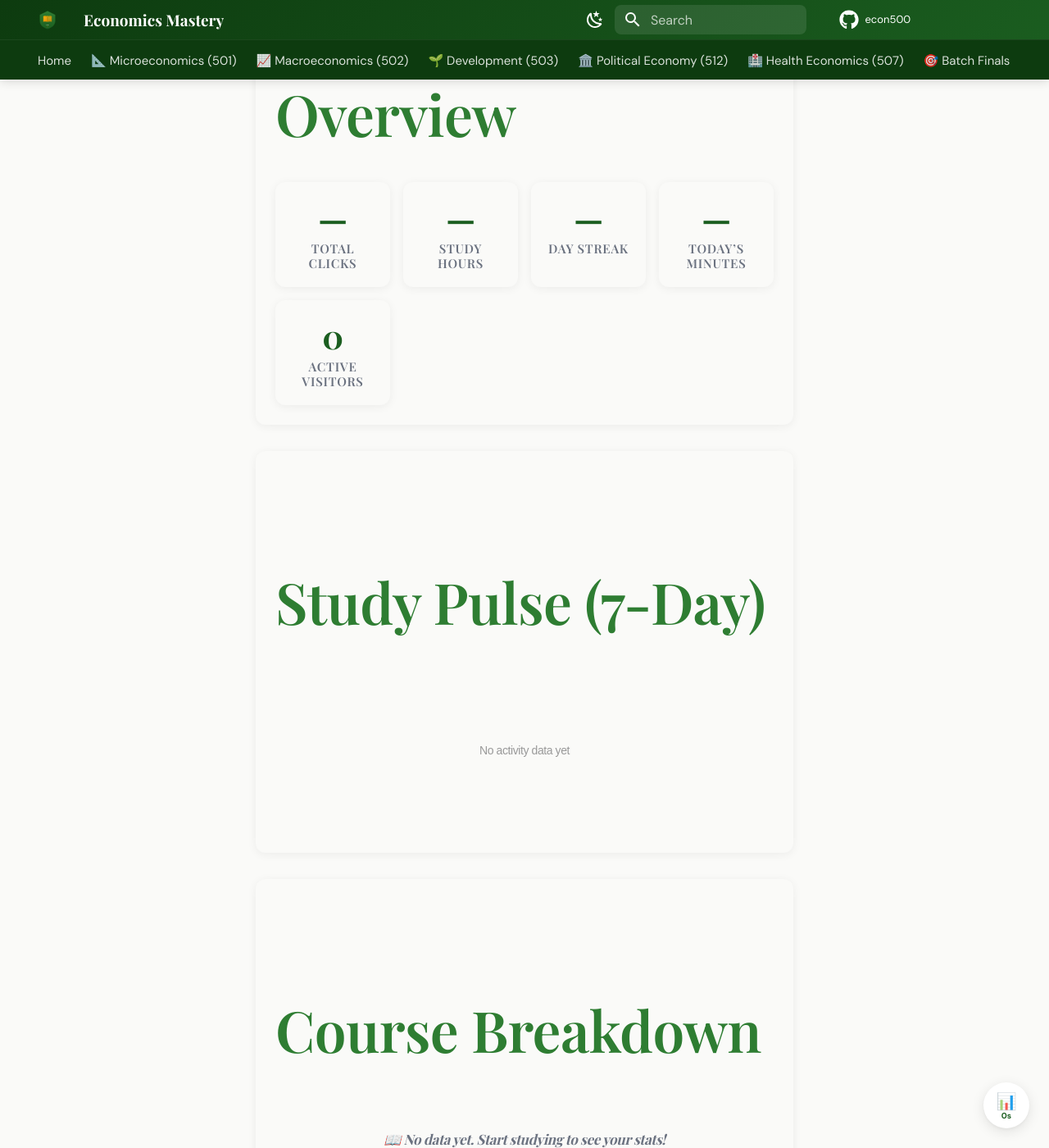
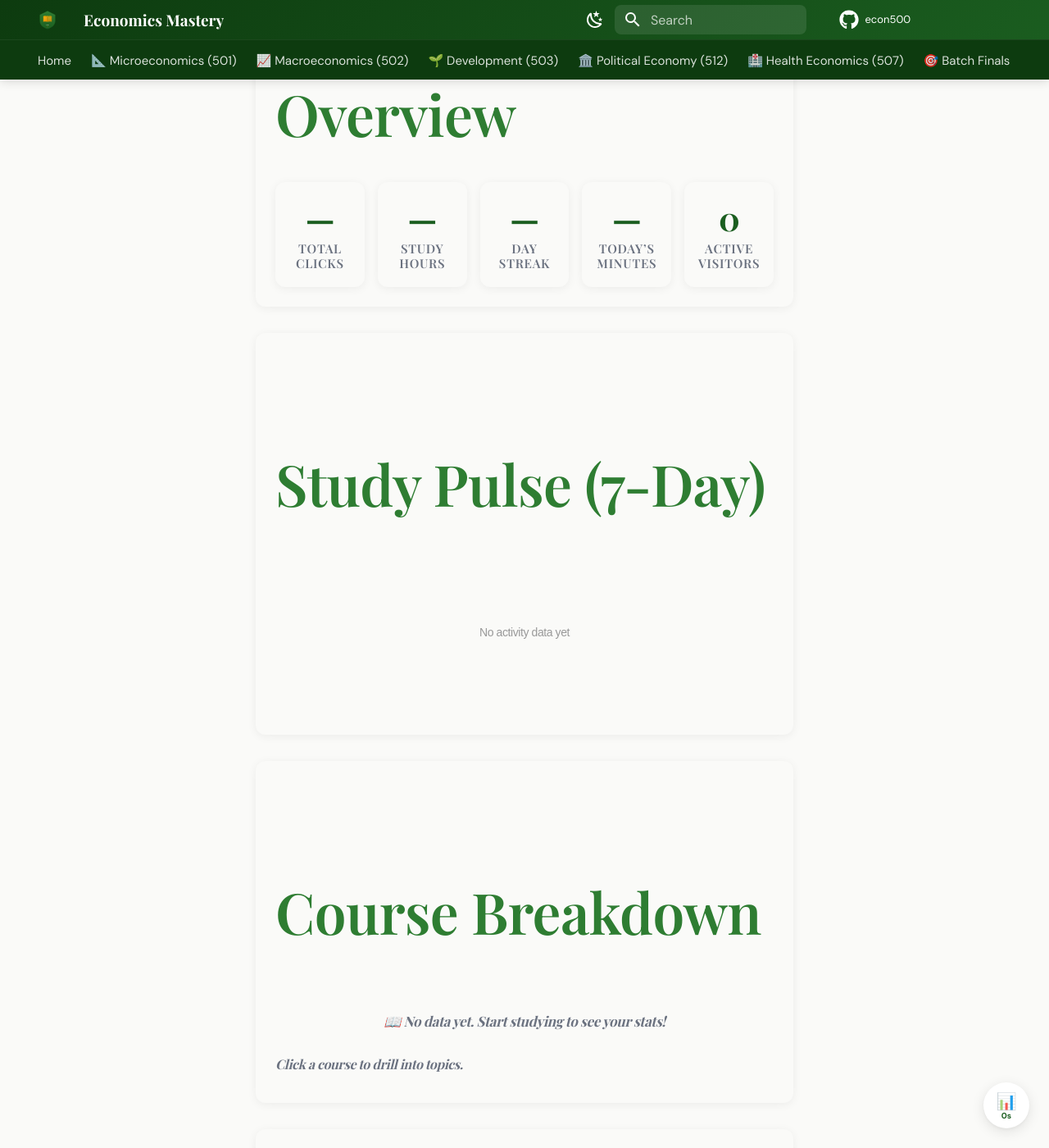
Before and after one commit to nabil0x/econ500, an MkDocs documentation site: the page built from docs/study-dashboard.md, in a window 1280 px wide and 1400 px high, scrolled down 318 px. Shown: the whole window at 82% size. Built offline with MkDocs 1.6.1 and Material for MkDocs 9.7.7, drawn with Linux system fonts in a browser that asks for light colours; some web fonts are replaced; comment, search, counter and statistics services are not loaded.

Commit message:
Fix dashboard CSS: 5-column grid, bar-fill min-width, hourly caption and error banner
Overview grid: 4->5 columns to fit 5 stat cards. Bar fills: remove min-width:2px that caused layout jumps. Hourly pattern: add .ds-hourly-caption and .ds-hourly-labels styles. Error handling: add .ds-error-banner styling.

Ultraworked with Sisyphus (https://github.com/code-yeongyu/oh-my-openagent)

Co-authored-by: Sisyphus <clio-agent@sisyphuslabs.ai>

```diff
--- a/docs/stylesheets/dashboard.css
+++ b/docs/stylesheets/dashboard.css
@@ -33,7 +33,7 @@
 /* ── Stats grid ─────────────────────────────────────────────── */
 .ds-grid {
   display: grid;
-  grid-template-columns: repeat(4, 1fr);
+  grid-template-columns: repeat(5, 1fr);
   gap: 16px;
 }
 
@@ -156,7 +156,7 @@
   border-radius: 6px;
   background: linear-gradient(90deg, var(--md-primary-fg-color, #3f51b5), var(--md-accent-fg-color, #009688));
   transition: width 0.6s cubic-bezier(0.22, 1, 0.36, 1);
-  min-width: 2px;
+  min-width: 0;
 }
 
 /* ── Empty & loading states ─────────────────────────────────── */
@@ -771,7 +771,7 @@
 .ds-topic-name { flex: 1; font-size: 0.82rem; color: var(--md-default-fg-color, #444); min-width: 0; overflow: hidden; text-overflow: ellipsis; white-space: nowrap; }
 .ds-topic-value { font-size: 0.78rem; font-weight: 600; color: var(--md-primary-fg-color, #3f51b5); font-variant-numeric: tabular-nums; flex-shrink: 0; }
 .ds-topic-bar { height: 4px; border-radius: 4px; background: rgba(0,0,0,0.06); overflow: hidden; width: 80px; flex-shrink: 0; }
-.ds-topic-bar-fill { height: 100%; border-radius: 4px; background: linear-gradient(90deg, var(--md-primary-fg-color, #3f51b5), var(--md-accent-fg-color, #009688)); transition: width 0.6s cubic-bezier(0.22, 1, 0.36, 1); min-width: 2px; }
+.ds-topic-bar-fill { height: 100%; border-radius: 4px; background: linear-gradient(90deg, var(--md-primary-fg-color, #3f51b5), var(--md-accent-fg-color, #009688)); transition: width 0.6s cubic-bezier(0.22, 1, 0.36, 1); min-width: 0; }
 
 /* ═══════════════════════════════════════════════════════════════
  * NEW — Insights Panel
@@ -800,11 +800,13 @@
 .ds-hourly-cell[data-level="5"] { background: var(--ju-green-800, #1B5E20); }
 .ds-hourly-labels { display: grid; grid-template-columns: repeat(24, 1fr); gap: 3px; margin-top: 4px; }
 .ds-hourly-label { text-align: center; font-size: 0.55rem; color: var(--md-default-fg-color--light, #888); white-space: nowrap; }
+.ds-hourly-caption { font-size: 0.8rem; color: var(--md-default-fg-color--light, #888); margin-top: 8px; font-style: italic; text-align: center; }
 
 /* ═══════════════════════════════════════════════════════════════
  * NEW — Error state
  * ═══════════════════════════════════════════════════════════════ */
 .ds-error { text-align: center; padding: 40px 16px; color: #d32f2f; font-size: 0.9rem; }
+.ds-error-banner { text-align: center; padding: 12px 16px; background: #fff3cd; color: #856404; border: 1px solid #ffc107; border-radius: 8px; font-size: 0.88rem; margin-bottom: 16px; }
 
 /* ═══════════════════════════════════════════════════════════════
  * DARK MODE OVERRIDES — New sections
@@ -846,6 +848,7 @@
 [data-md-color-scheme="ju-dark"] .ds-hourly-label { color: var(--md-default-fg-color--light, #b6b0a5); }
 
 [data-md-color-scheme="ju-dark"] .ds-hint { color: var(--md-default-fg-color--light, #b6b0a5); }
+[data-md-color-scheme="ju-dark"] .ds-hourly-caption { color: var(--md-default-fg-color--light, #b6b0a5); }
 
 /* ═══════════════════════════════════════════════════════════════
  * NEW — Responsive additions
```
